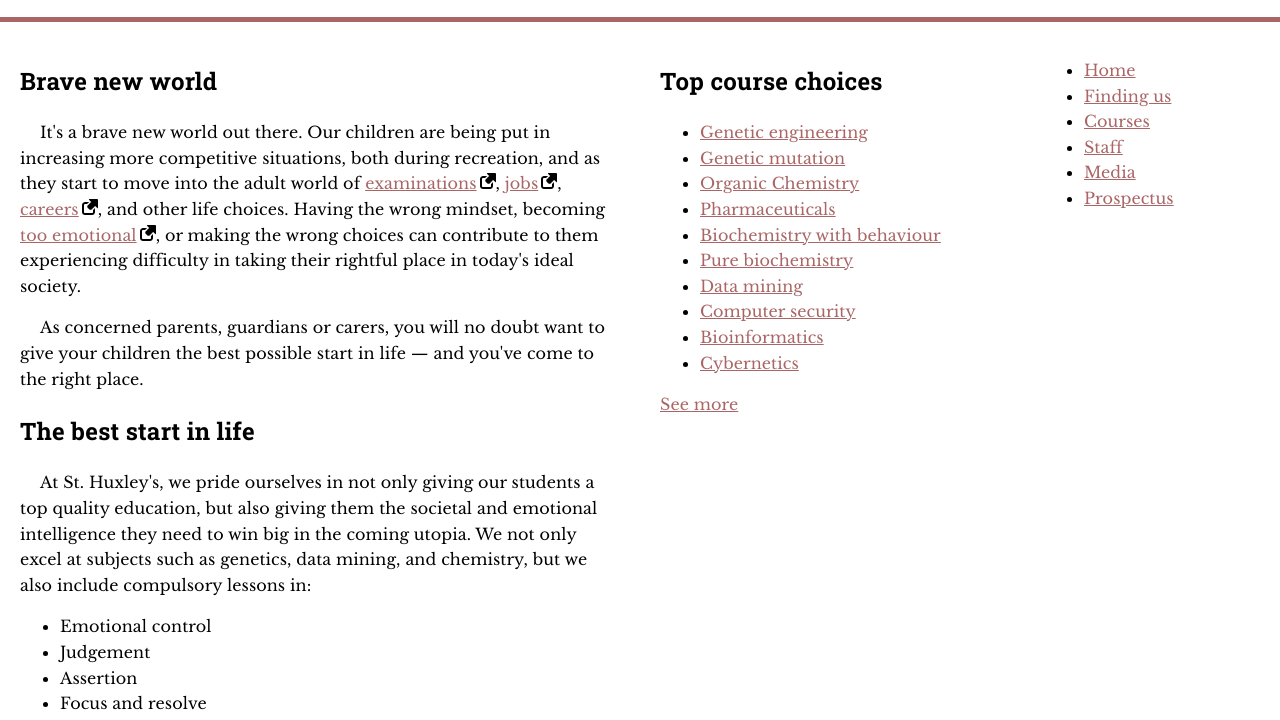
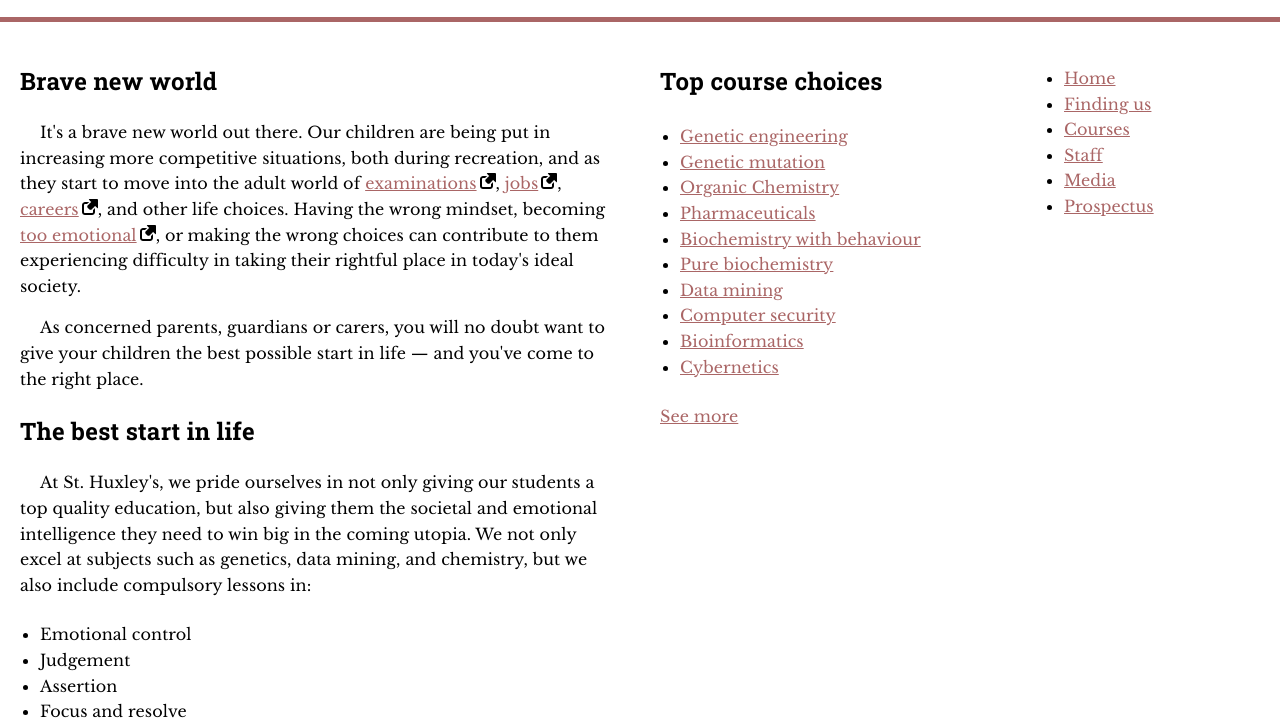
Before and after one commit to shreyas-a-s/typesetting-a-homepage, a plain HTML site: page index.html in a window 1280 px wide. Shown: the part 92-812 px from the top of the page. Drawn offline with nearby package versions, Linux system fonts and the light colour scheme.

Commit message:
feat: Style lists

```diff
--- a/style.css
+++ b/style.css
@@ -103,3 +103,13 @@ a[href*="http"] {
   background: url(external-link-52.png) no-repeat 100% 0;
   background-size: 16px 16px;
 }
+
+ul, ol {
+  margin-top: 1.5em;
+  margin-bottom: 1.5em;
+  padding-left: 20px;
+}
+
+li {
+  line-height: 1.6;
+}
```
